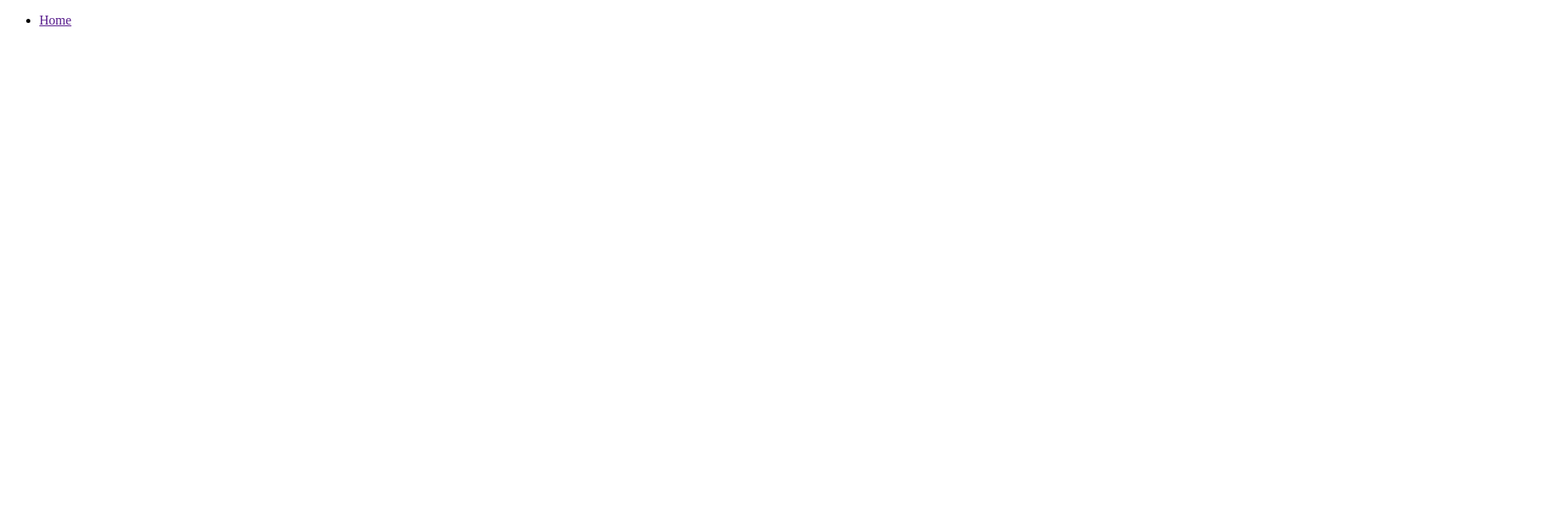
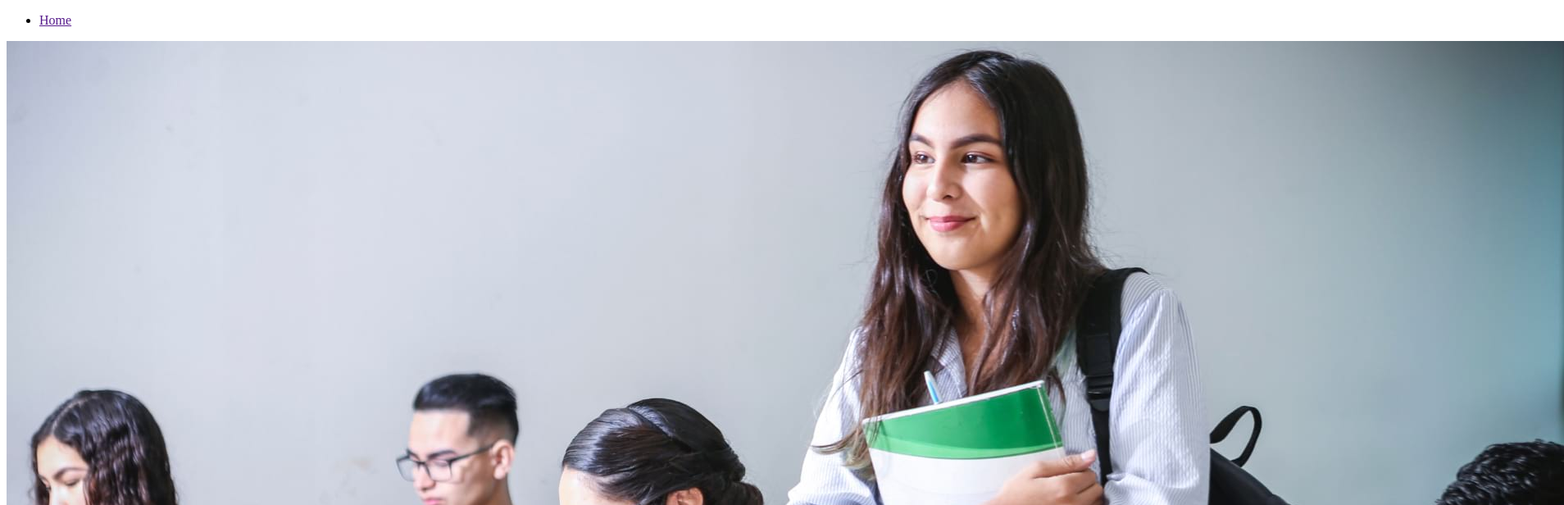
Before and after one commit to NhiThantt/BSProject5008, a plain HTML site: page index.html in a window 1280 px wide. Shown: the top 616 px of the page at 82% size, 1908 px wide, since content can reach past the window. Drawn offline with Linux system fonts and the light colour scheme.

Commit message:
them anh carousel

```diff
--- a/index.html
+++ b/index.html
@@ -16,7 +16,9 @@
             </ul>
         </nav>
     </header>
-    <section class="carousel"></section>
+    <section class="carousel">
+        <img src="./img/2.jpg" alt="">
+    </section>
 
     <script src="./js/main.js"></script>
 </body>
```
